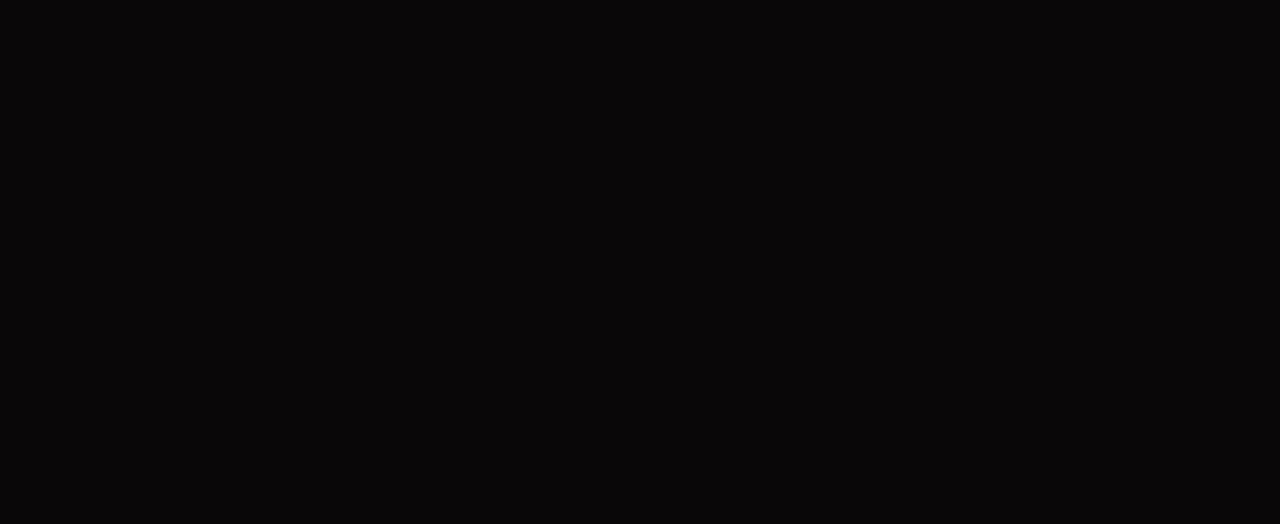
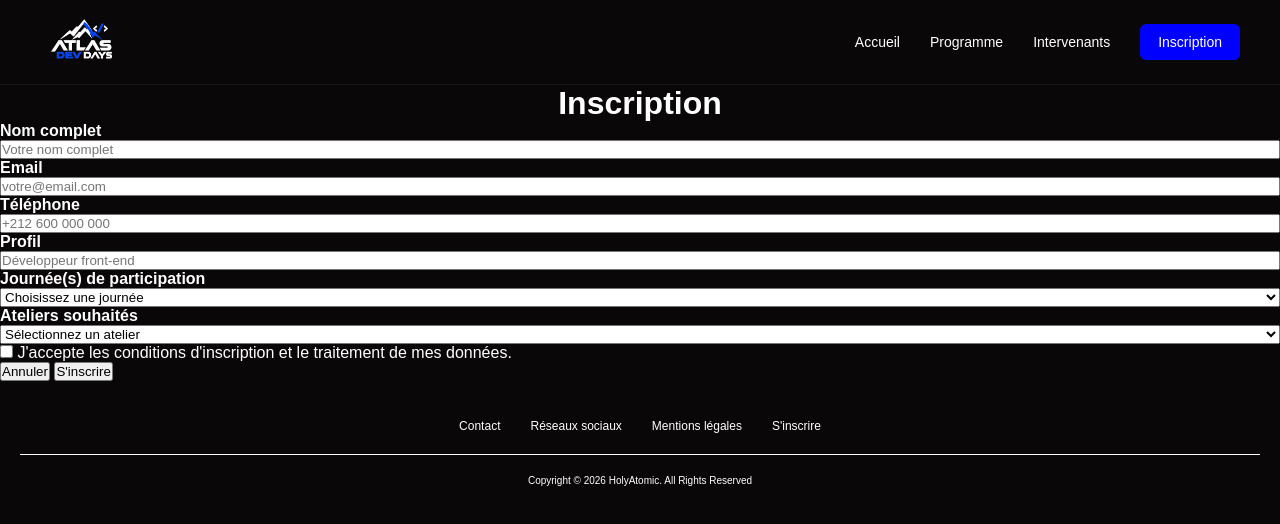
Before and after one commit to HolyAtomic/atlas-dev-days, a plain HTML site: page inscription.html in a window 1280 px wide. Drawn offline with Linux system fonts and the light colour scheme.

Commit message:
Add inscription page styling and update HTML structure

```diff
--- a/css/style.css
+++ b/css/style.css
@@ -296,3 +296,29 @@ footer p {
     border-top: 1px solid var(--white);
     font-size: 10px;
 }
+/* Inscription */
+main{
+    padding: 40 20;
+    background: var(--black);
+    color: var(--white);
+}
+main > h1{
+    margin-bottom: 30;
+    text-align: center;
+    font-size: 40;
+    font-family: var(--font-second);
+}
+form{
+    max-width: 600;
+    margin: auto;
+    padding: 20;
+    border: none;
+    background: var(--black);
+}
+.container{
+    display: flex;
+    flex-direction: column;
+}
+.container > hr{
+    display: none;
+}
--- a/inscription.html
+++ b/inscription.html
@@ -1,12 +1,113 @@
 <!DOCTYPE html>
 <html lang="fr">
+
 <head>
     <meta charset="UTF-8">
     <meta name="viewport" content="width=device-width, initial-scale=1.0">
     <title>Inscription — Atlas Dev Days</title>
     <link rel="stylesheet" href="css/style.css">
 </head>
+
 <body>
-    <div class="morba3"></div>
+
+    <header>
+        <nav>
+            <div class="logo">
+                <a href="index.html">
+                    <img src="assets/icons/logo.png" alt="Logo Atlas Dev Days">
+                </a>
+            </div>
+
+            <ul>
+                <li><a href="index.html">Accueil</a></li>
+                <li><a href="programe.html">Programme</a></li>
+                <li><a href="intervenants.html">Intervenants</a></li>
+                <li><a href="inscription.html">Inscription</a></li>
+            </ul>
+        </nav>
+    </header>
+
+    <main>
+        <h1>Inscription</h1>
+
+        <form action="#" method="post">
+
+            <div class="container">
+
+                <hr>
+
+                <label for="name"><b>Nom complet</b></label>
+                <input type="text" id="name" name="name"
+                    placeholder="Votre nom complet" required>
+
+                <label for="email"><b>Email</b></label>
+                <input type="email" id="email" name="email"
+                    placeholder="votre@email.com" required>
+
+                <label for="tele"><b>Téléphone</b></label>
+                <input type="tel" id="tele" name="phone"
+                    placeholder="+212 600 000 000" required>
+
+                <label for="profil"><b>Profil</b></label>
+                <input type="text" id="profil" name="profil"
+                    placeholder="Développeur front-end" required>
+
+                <label for="jour"><b>Journée(s) de participation</b></label>
+                <select id="jour" name="days" required>
+                    <option value="">Choisissez une journée</option>
+                    <option value="jour1">Jour 1</option>
+                    <option value="jour2">Jour 2</option>
+                    <option value="les-deux">Jour 1 et Jour 2</option>
+                </select>
+
+                <label for="atelier"><b>Ateliers souhaités</b></label>
+                <select id="atelier" name="atelier" required>
+                    <option value="">Sélectionnez un atelier</option>
+                    <option value="html-css">HTML et CSS</option>
+                    <option value="javascript">JavaScript</option>
+                    <option value="design">Web Design</option>
+                </select>
+
+                <label>
+                    <input type="checkbox" name="conditions" required>
+                    J'accepte les conditions d'inscription et le traitement de mes données.
+                </label>
+
+                <div class="clearfix">
+                    <button type="reset" class="cancelbtn">Annuler</button>
+                    <button type="submit" class="signupbtn">S'inscrire</button>
+                </div>
+
+            </div>
+
+        </form>
+    </main>
+
+    <footer>
+        <nav aria-label="Navigation secondaire">
+            <ul>
+                <li>
+                    <a href="mailto:contact@atlasdevdays.com">Contact</a>
+                </li>
+
+                <li>
+                    <a href="https://www.linkedin.com/in/oussama-jrhaider-a0b106281/">
+                        Réseaux sociaux
+                    </a>
+                </li>
+
+                <li>
+                    <a href="mentions.html">Mentions légales</a>
+                </li>
+
+                <li>
+                    <a href="inscription.html">S'inscrire</a>
+                </li>
+            </ul>
+        </nav>
+
+        <p>Copyright © 2026 HolyAtomic. All Rights Reserved</p>
+    </footer>
+
 </body>
 </html>
```
